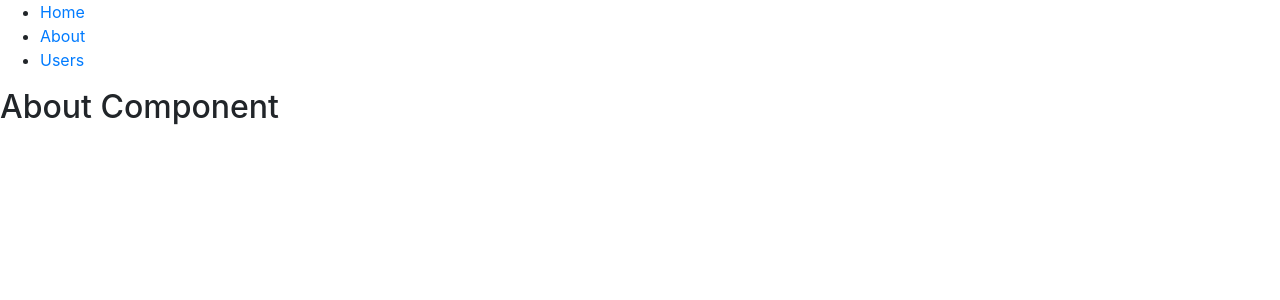
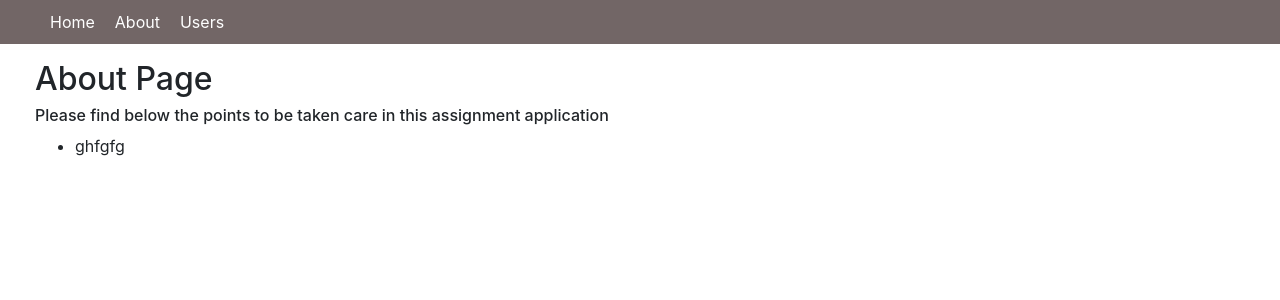
Before and after one commit to DevHimanshuA/blackPianoAssignment-HimanshuA, a React (Create React App) app: page /Components/About in a window 1280 px wide. Shown: the top 300 px of the page. Built offline with nearby package versions, Linux system fonts and the light colour scheme.

Commit message:
Commiting code for adding colors sass file

```diff
--- a/src/App.js
+++ b/src/App.js
@@ -1,24 +1,25 @@
 import React from 'react';
-import {BrowserRouter as Router,Switch,Route,Link} from "react-router-dom";
+import {BrowserRouter as Router,Switch,Route,NavLink} from "react-router-dom";
+// importing all components necessary for routing
 import Home from './Components/Home';
 import About from './Components/About';
-import Users from './Components/Users';
+import Users from './Components/Customer';
 
 // functional component named - 'App'
 const App = () => {
     return (
       <Router>
-        <div>
+        <div class="main-wrapper">
             <nav>
                 <ul>
                     <li>
-                        <Link to="/">Home</Link>
+                        <NavLink to="/Components/Home">Home</NavLink>
                     </li>
                     <li>
-                        <Link to="/Components/About">About</Link>
+                        <NavLink to="/Components/About">About</NavLink>
                     </li>
                     <li>
-                        <Link to="/Components/Users">Users</Link>
+                        <NavLink to="/Components/Customer">Users</NavLink>
                     </li>
                 </ul>
             </nav>
@@ -26,7 +27,7 @@ const App = () => {
                 <Route path="/Components/About">
                     <About />
                 </Route>
-                <Route path="/Components/Users">
+                <Route path="/Components/Customer">
                     <Users />
                 </Route>
                 <Route path="/">
--- a/src/Components/About.jsx
+++ b/src/Components/About.jsx
@@ -1,9 +1,15 @@
-
+// Literals file
+import Literals from '../literals';
 // functional Component for About
 const About = () =>{
     return(
-        <div>
-            <h2>About Component</h2>
+        <div className="root-container">
+            <h2>{Literals.pageHeadings.aboutPage}</h2>
+            <h6>{Literals.labels.aboutContent}</h6>
+
+            <ul className="aboutContent">
+                <li><p>ghfgfg</p></li>
+            </ul>
         </div>
     );
 }
--- a/src/Components/Users.jsx
+++ b/src/Components/Customer.jsx
@@ -9,8 +9,9 @@ import "react-bootstrap-table-next/dist/react-bootstrap-table2.min.css";
 import Literals from '../literals';
 // for modern dropdown - here we use react-select
 import Select from 'react-select';
-// functional Component for User's
-const Users = () =>{
+// functional Component for - Customer
+
+const Customer = () =>{
     // setting up hooks for 'All Customer' Data
     const [customerAllData,setCustomerAllData] = useState([]);
     // setting up hooks for 'Customer' Data based on their 'name' and populate it into dropdown
@@ -66,14 +67,19 @@ const Users = () =>{
       })
     }
     return(
-        <div className="container">
-            <h2>{Literals.pageHeading}</h2>
+        <div className="root-container">
+            <h2>{Literals.pageHeadings.customerPage}</h2>
             <label>{Literals.labels.name} <span>({Literals.labels.smallText})</span></label>
-            <Select options={customerName} value={selectedCustomerName} onChange={(e)=>handleChange(e)}/>
-            <BootstrapTable bordered={true} defaultSorted={Literals.defaultSorted} keyField='name' data={customerAllData} columns={Literals.columns}
-            pagination={paginationFactory({sizePerPage:3,hideSizePerPage:true,hidePageListOnlyOnePage: true})}/>
-            <button disabled={disabledSearch} onClick={()=>{handleSearch(selectedCustomerName)}}>{Literals.btn.searchBtn}</button>
+            <div className="search-filter">
+              <Select options={customerName} value={selectedCustomerName} onChange={(e)=>handleChange(e)} className="name-dropdown"
+              isClearable={true}/>
+              <button disabled={disabledSearch} onClick={()=>{handleSearch(selectedCustomerName)}}>{Literals.btn.searchBtn}</button>
+            </div>
+            <BootstrapTable bordered={true} striped  hover condensed defaultSorted={Literals.defaultSorted}
+            keyField='name' data={customerAllData} columns={Literals.columns} pagination={paginationFactory({sizePerPage:3,hideSizePerPage:true,hidePageListOnlyOnePage: true})}
+            wrapperClasses="bootstrap-table"/>
+
         </div>
     );
 }
-export default Users;
+export default Customer;
--- a/src/Components/Home.jsx
+++ b/src/Components/Home.jsx
@@ -1,8 +1,10 @@
+// Literals file
+import Literals from '../literals';
 // functional Component for Home
 const Home = () =>{
     return(
-        <div>
-            <h2>Home Component</h2>
+        <div className="root-container">
+            <h2>{Literals.pageHeadings.homePage}</h2>
         </div>
     );
 }
--- a/src/index.js
+++ b/src/index.js
@@ -1,6 +1,6 @@
 import React from 'react';
 import ReactDOM from 'react-dom';
-import './style.scss';
+import './style/style.scss';
 import App from './App';
 import reportWebVitals from './reportWebVitals';
 // importing bootstrap css here
--- a/src/literals.js
+++ b/src/literals.js
@@ -1,8 +1,13 @@
 let Literals = {
-    pageHeading: "Our Customer Data",
+    pageHeadings: {
+        homePage: "Home Page",
+        customerPage: "Our Customer Data",
+        aboutPage: "About Page"
+    },
     labels: {
         name: "Name",
-        smallText: "search filter on name"
+        smallText: "search filter on name",
+        aboutContent: "Please find below the points to be taken care in this assignment application"
     },
     btn:{
         searchBtn: "Search"
--- a/src/style.scss
+++ /dev/null
@@ -1,23 +0,0 @@
-body {
-  margin: 0;
-  font-family: -apple-system, BlinkMacSystemFont, 'Segoe UI', 'Roboto', 'Oxygen',
-    'Ubuntu', 'Cantarell', 'Fira Sans', 'Droid Sans', 'Helvetica Neue',
-    sans-serif;
-  -webkit-font-smoothing: antialiased;
-  -moz-osx-font-smoothing: grayscale;
-  font-size: 14px;
-}
-
-code {
-  font-family: source-code-pro, Menlo, Monaco, Consolas, 'Courier New',
-    monospace;
-}
-/* Utility Classes */
-.wrapText{
-  word-wrap: break-word;
-}
-.container{
-  label{
-    span{font-style: italic;font-size:12px;}
-  }
-}
--- /dev/null
+++ b/src/style/colors.scss
@@ -0,0 +1,3 @@
+$navGrey: #726666;
+$white: #fff;
+$btnColor: #007bff;
--- /dev/null
+++ b/src/style/style.scss
@@ -0,0 +1,69 @@
+@import './colors.scss';
+body {
+  margin: 0;
+  font-family: -apple-system, BlinkMacSystemFont, 'Segoe UI', 'Roboto', 'Oxygen',
+    'Ubuntu', 'Cantarell', 'Fira Sans', 'Droid Sans', 'Helvetica Neue',
+    sans-serif;
+  -webkit-font-smoothing: antialiased;
+  -moz-osx-font-smoothing: grayscale;
+  font-size: 14px;
+}
+/* Utility Classes */
+.wrapText{
+  word-wrap: break-word;
+}
+.main-wrapper{
+  width: 100%;
+}
+/* css for nav bar - start */
+nav{
+  background-color: $navGrey;
+  ul{
+    display: flex;
+    li{
+      padding: 10px;
+      list-style-type: none;
+      a{
+        color: $white;
+        &:hover{
+          color: $white;
+        }
+        &:active{
+          text-shadow: 0px 0px $white;
+          font-weight: 600;
+        }
+      }
+    }
+  }
+}
+/* css for nav bar - end */
+
+/* css for 'root container' - start */
+.root-container{
+  padding: 0 35px;
+  label{
+    span{font-style: italic;font-size:12px;}
+  }
+  .bootstrap-table + .react-bootstrap-table-pagination{
+    ul{
+      justify-content: flex-end;
+    }
+  }
+  .search-filter{
+    display: flex;
+    margin-bottom: 10px;
+    .name-dropdown{
+      width: 25%;
+    }
+    button{
+      margin-left: 10px;
+      background-color: $btnColor;
+      color: $white;
+      box-shadow: none;
+      border: none;
+      padding: 0 15px;
+      border-radius: 4px;
+    }
+  }
+}
+/* css for 'root container' - end */
```
